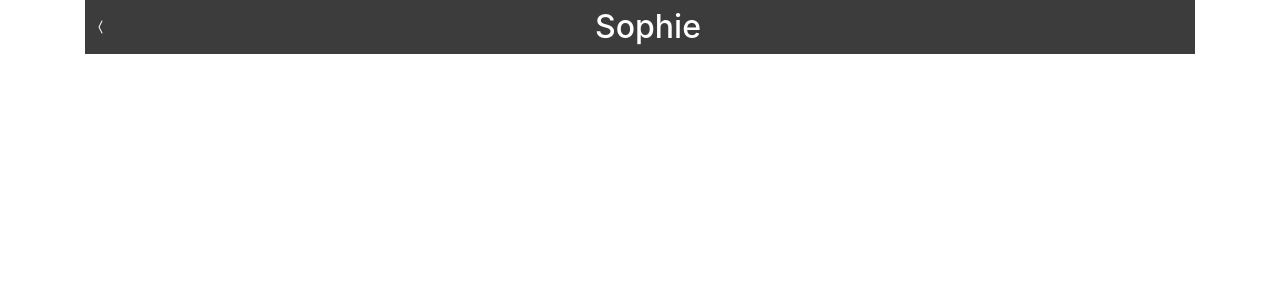
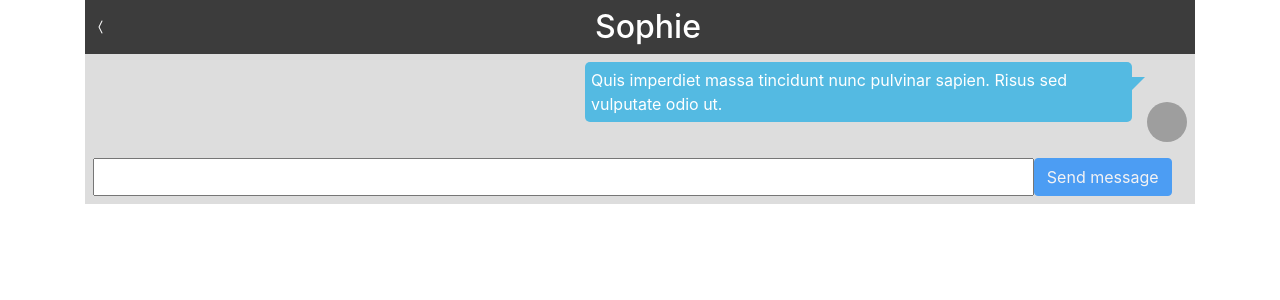
Before and after one commit to joakinm/mini-chat-test, an Angular app: page /chat in a window 1280 px wide. Shown: the top 300 px of the page. Built offline with nearby package versions, Linux system fonts and the light colour scheme; grey boxes are pictures that could not be loaded.

Commit message:
Chat view created, auto-generate responses system connected

```diff
--- a/src/app/app.module.ts
+++ b/src/app/app.module.ts
@@ -5,6 +5,7 @@ import { AppComponent } from './app.component';
 import { ProfileComponent } from './profile/profile.component';
 import { ChatComponent } from './chat/chat.component';
 import { AppRoutingModule } from './app-routing.module';
+import { FormsModule } from '@angular/forms';
 
 @NgModule({
   declarations: [
@@ -14,7 +15,8 @@ import { AppRoutingModule } from './app-routing.module';
   ],
   imports: [
     BrowserModule,
-    AppRoutingModule
+    AppRoutingModule,
+    FormsModule
   ],
   providers: [],
   bootstrap: [AppComponent]
--- a/src/app/chat/chat.component.css
+++ b/src/app/chat/chat.component.css
@@ -0,0 +1,74 @@
+.chat {
+    max-width: 50%;
+    margin-bottom: 20px;
+    padding: 6px;
+    position: relative;
+    border-radius: 5px;
+}
+
+section {
+    flex: 1;
+    overflow: auto;
+}
+
+blockquote {
+    border-radius: .35em;
+    position: relative;
+    display: inline-block;
+    margin: 0;
+    max-width: 60%;
+}
+
+.chat-right {
+    align-items: end;
+    justify-content: flex-end;
+    width: 100%;
+}
+
+.msg-me {
+    background-color: white;
+    margin-left: 15px;
+    overflow-wrap: break-word;
+}
+
+.msg-me:before {
+    content: '';
+    width: 0;
+    height: 0;
+    border-bottom: 15px solid transparent;
+    border-right: 15px solid white;
+    position: absolute;
+    left: -15px;
+    top: 12px;
+}
+
+.msg-them {
+    background-color: #54BAE2;
+    color: white;
+    margin-right: 15px;
+}
+
+.msg-them:after {
+    content: '';
+    width: 0;
+    height: 0;
+    border-bottom: 15px solid transparent;
+    border-left: 15px solid #54BAE2;
+    position: absolute;
+    right: -13px;
+    top: 15px;
+}
+
+.background-chat {
+    background-color: rgb(221, 221, 221);
+}
+
+.imgThumb {
+    width: 40px;
+    height: 40px;
+    border-radius: 50%;
+}
+
+.input-button {
+    width: 86%;
+}
--- a/src/app/chat/chat.component.html
+++ b/src/app/chat/chat.component.html
@@ -3,6 +3,39 @@
         <i class="bi bi-chevron-compact-left" (click)="onReturn()"></i>
     </div>
     <div class="col-xs-11 d-flex w-100">
-        <h2 class="margin-auto">{{user.name}}</h2>
+        <h2 class="margin-auto">{{otherUser.name}}</h2>
     </div>
 </div>
+<div class="background-chat p-2">
+    <section>
+        <div class="d-flex w-100" *ngFor="let c of chat; let i = index">
+            <ng-container *ngIf="c.user === 0, else messagethem">
+                <div class="d-flex" [ngClass]="c.user === 0 ? 'chat-right' : ''">
+                    <div class="chat msg-them">
+                        {{c.message}}
+                    </div>
+                    <img class="imgThumb" src="{{otherUser.imageUrl}}" alt="thumbUsr">
+                </div>
+            </ng-container>
+            <ng-template #messagethem>
+                <div class="d-flex w-100">
+                    <img class="imgThumb" src="{{imgActualUser}}" alt="thumbUsr">
+                    <div class="chat msg-me">
+                        {{c.message}}
+                    </div>
+                </div>
+            </ng-template>
+        </div>
+        <div class="row-xs-12 p-2">
+            <small *ngIf="isWritting"> {{otherUser.name}} is writting...</small>
+        </div>
+    </section>
+    <form #f="ngForm">
+        <div class="d-flex row-xs-12">
+            <input type="text" class="input-button" [(ngModel)]="message" name="message">
+            <div class="">
+                <button [disabled]="!message" class="btn btn-primary" type="button" (click)="onSendMessage()">Send message</button>
+            </div>
+        </div>
+    </form>
+</div>
--- a/src/app/chat/chat.component.ts
+++ b/src/app/chat/chat.component.ts
@@ -1,6 +1,9 @@
 import { Component, OnInit } from '@angular/core';
+import { NgForm } from '@angular/forms';
 import { Router } from '@angular/router';
 import { AppDataService } from '../app-data.service';
+import { Chat } from '../models/chat.model';
+import { Responses } from '../models/responses.enum';
 import { User } from '../models/user.model';
 
 @Component({
@@ -9,15 +12,41 @@ import { User } from '../models/user.model';
   styleUrls: ['./chat.component.css']
 })
 export class ChatComponent implements OnInit {
-  public user: User;
+  public form: NgForm;
+  public otherUser: User;
+  public chat = new Array<Chat>();
+  public message: string;
+  public imgActualUser = 'https://cdn.stocksnap.io/img-thumbs/960w/photographer-picture_MMA5ZK4YEI.jpg';
+  public isWritting = false;
+
   constructor(private router: Router, private appDataService: AppDataService) {
-    this.user = this.appDataService.user;
+    this.otherUser = this.appDataService.user;
   }
 
   ngOnInit(): void {
+    this.chat.push(this.responses());
   }
 
   public onReturn() {
     this.router.navigate(['/profile']);
   }
+
+  public onSendMessage() {
+    const chat: Chat = {user: 1, message: this.message};
+    this.chat.push(chat);
+    this.message = '';
+    setTimeout( () => {
+      this.isWritting = true;
+      setTimeout( () => {
+        this.chat.push(this.responses());
+        this.isWritting = false;
+      }, 3000);
+    }, 1000);
+  }
+
+  public responses() {
+    const randomNumber = Math.trunc(Math.random() * 10);
+    const response: Chat = {user: 0, message: Responses[randomNumber]};
+    return response;
+  }
 }
```
